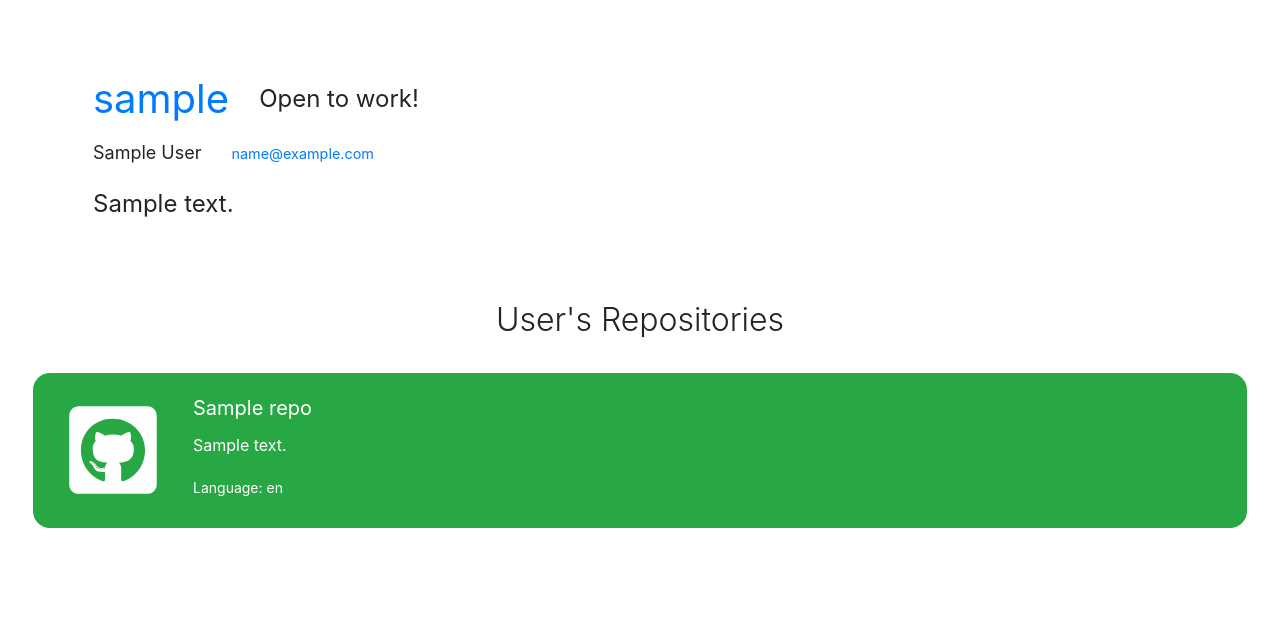
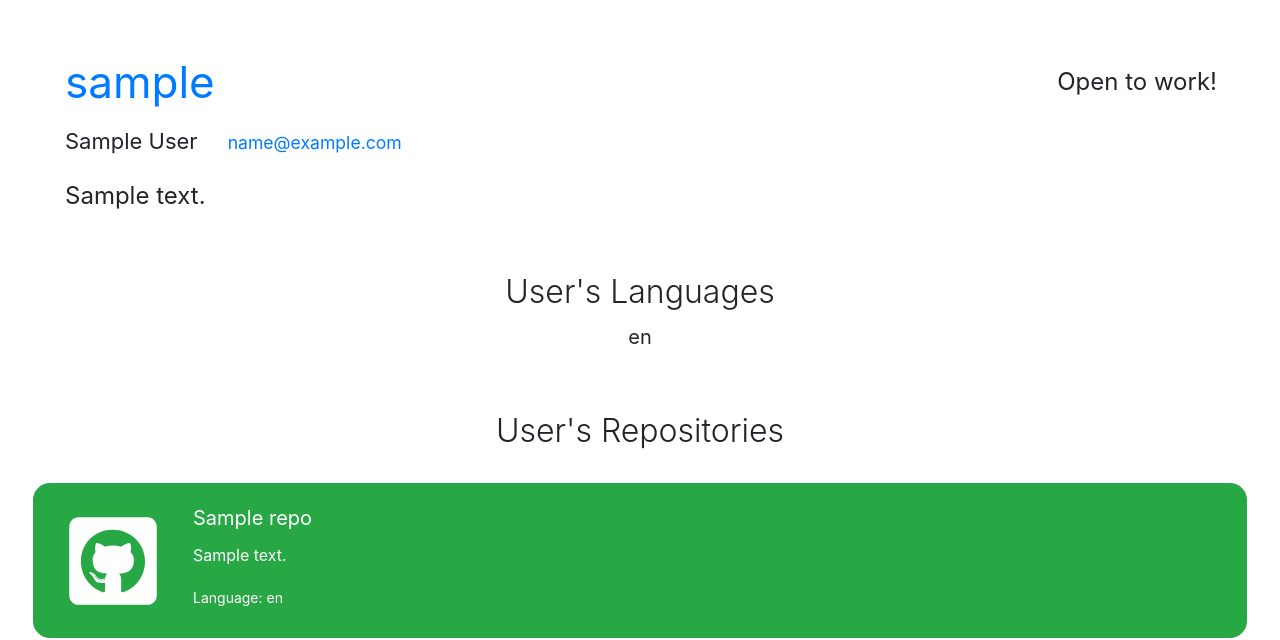
Before and after one commit to yigityalin/talent-scout, a Django app: template templates/search/user.html in a window 1280 px wide. Shown: the part 124-764 px from the top of the page. Run offline with Django 3.2, Linux system fonts and the light colour scheme; tables that the repository leaves empty hold one stand-in row (values such as "Sample post"); the template is opened without the code that fills it: values that come from a table or form of the project are taken from there, most other values are stand-ins (such as "Sample title", 1, 10 or a date in 2020).

Commit message:
languages

```diff
--- a/search/models.py
+++ b/search/models.py
@@ -47,6 +47,7 @@ class GitHubUser(models.Model):
         return f'GitHubUser(login={str(self.login)})'
 
     def get_top_languages(self, size=5):
+        # TODO
         repos = self.githubrepository_set.all()
         for repo in repos:
             print(repo.languages)
--- a/static/search/css/user.css
+++ b/static/search/css/user.css
@@ -14,9 +14,10 @@
     border-color: #FFFFFF;
     border-style: solid;
     border-radius: 2rem;
-    margin: 1.6rem 3rem;
-    padding: 2rem 3rem;
+    margin: 0 1.6rem;
+    padding: 1.6rem;
     font-size: 2.4rem;
+    width: 100%;
 }
 
 .github-user-header {
@@ -31,7 +32,7 @@
 }
 
 .github-user-login {
-    font-size: 4rem;
+    font-size: 4.4rem;
     margin-right: 3rem;
 }
 
@@ -41,6 +42,7 @@
 
 .github-user-hireable {
     margin-left: auto;
+    margin-right: 3rem;
 }
 
 .github-user-company {
@@ -61,7 +63,21 @@
 
 .github-user-info {
     margin-bottom: 1rem;
-    font-size: 1.8rem;
+    font-size: 2.2rem;
+}
+
+#github-user-languages {
+    margin-bottom: 6rem;
+}
+
+.github-user-language {
+    font-size: 2rem;
+}
+
+#github-user-top-languages-text {
+    font-size: 3.2rem !important;
+    text-align: center;
+    margin-bottom: 1rem;
 }
 
 #no-repos-text {
--- a/templates/search/user.html
+++ b/templates/search/user.html
@@ -52,6 +52,17 @@
         </div>
     </section>
 
+    <section id="github-user-languages">
+        <p id="github-user-top-languages-text" class="display-4 text-center">
+            User's Languages
+        </p>
+        <ul>
+            {% for language in github_user_languages %}
+                <li class="text-center github-user-language">{{ language }}</li>
+            {% endfor %}
+        </ul>
+    </section>
+
     <section id="github-repos">
         {% if github_repos_list is None or github_repos_list|length == 0 %}
             <p id="no-repos-text" class="display-4 text-center">
```
Also changed, not shown: search/views.py (+8 -1 lines).
